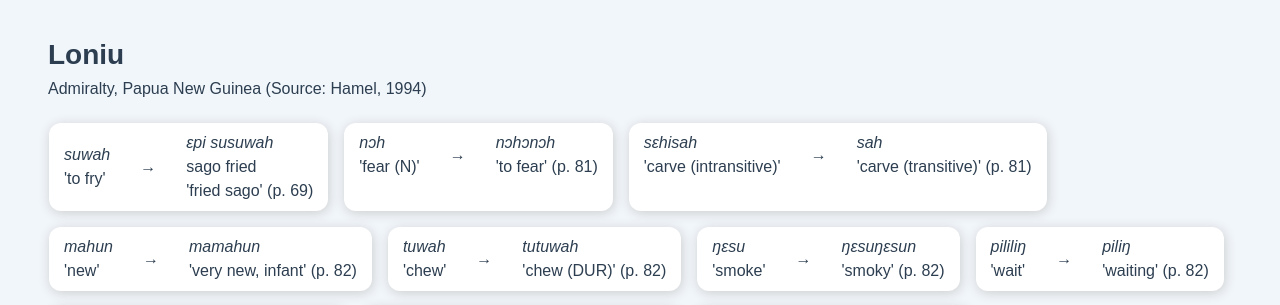
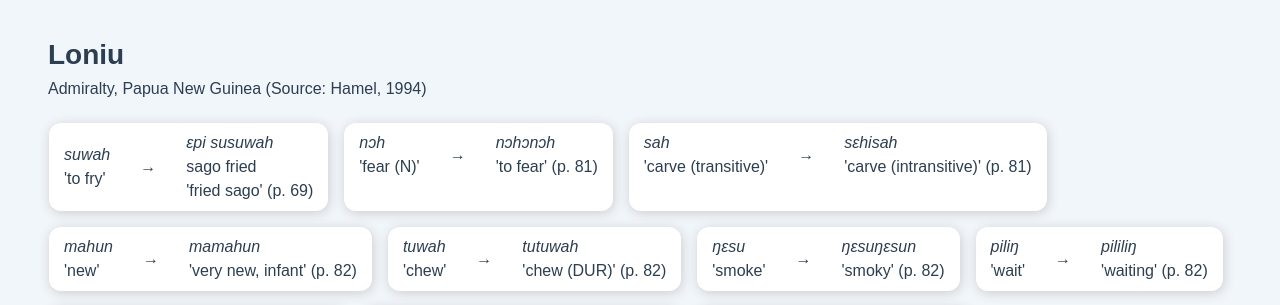
Before and after one commit to frankkulak/research-db, a Vue app: page / in a window 1280 px wide. Shown: the part 1440-1745 px from the top of the page. Built offline with nearby package versions, Linux system fonts and the light colour scheme.

Commit message:
Update ME, UG, WV, and LN data.

```diff
--- a/src/modules/Data.js
+++ b/src/modules/Data.js
@@ -1007,6 +1007,7 @@ export const OceanicLanguages = [
                     "noun",
                     "inflection",
                     "indefinite possession",
+                    "unique",
                     "total",
                     "verb",
                     "aspect",
@@ -1027,6 +1028,7 @@ export const OceanicLanguages = [
                     "color",
                     "noun",
                     "to adjective",
+                    "derivation",
                     "total",
                     "with affix"
                 ]
@@ -1193,6 +1195,7 @@ export const OceanicLanguages = [
                 tags: [
                     "verb",
                     "emphasis",
+                    "inflection",
                     "partial",
                     "initial",
                     "monosyllabic",
@@ -1212,7 +1215,6 @@ export const OceanicLanguages = [
                     "verb",
                     "to adverb",
                     "derivation",
-                    "temporal",
                     "partial",
                     "initial",
                     "monosyllabic"
@@ -1231,6 +1233,8 @@ export const OceanicLanguages = [
                 tags: [
                     "verb",
                     "intensity",
+                    "derivation",
+                    "to verb",
                     "partial",
                     "initial",
                     "monosyllabic"
@@ -1245,7 +1249,8 @@ export const OceanicLanguages = [
                 tags: [
                     "total",
                     "intensity",
-                    "verb"
+                    "verb",
+                    "inflection"
                 ]
             },
         ]
@@ -1351,13 +1356,13 @@ export const OceanicLanguages = [
                 ]
             },
             {
-                form: "sah",
-                gloss: "",
-                translation: "carve (transitive)",
-                control: {
-                    form: "sɛhisah",
-                    gloss: "",
-                    translation: "carve (intransitive)",
+                form: "sɛhisah",
+                gloss: "",
+                translation: "carve (intransitive)",
+                control: {
+                    form: "sah",
+                    gloss: "",
+                    translation: "carve (transitive)",
                 },
                 page: "81",
                 tags: [
@@ -1384,6 +1389,7 @@ export const OceanicLanguages = [
                     "adjective",
                     "derivation",
                     "to noun",
+                    "lexical",
                     "inflection",
                     "intensity",
                     "partial",
@@ -1430,11 +1436,11 @@ export const OceanicLanguages = [
                 ]
             },
             {
-                form: "piliŋ",
+                form: "pililiŋ",
                 gloss: "",
                 translation: "waiting",
                 control: {
-                    form: "pililiŋ",
+                    form: "piliŋ",
                     gloss: "",
                     translation: "wait",
                 },
@@ -1446,7 +1452,8 @@ export const OceanicLanguages = [
                     "progressive",
                     "partial",
                     "medial",
-                    "monosyllabic"
+                    "monosyllabic",
+                    "with affix"
                 ]
             },
             {
@@ -1462,7 +1469,7 @@ export const OceanicLanguages = [
                 tags: [
                     "noun",
                     "inflection",
-                    "plural",
+                    "number change",
                     "total",
                     "with affix"
                 ]
@@ -1480,6 +1487,7 @@ export const OceanicLanguages = [
                 tags: [
                     "noun",
                     "derivation",
+                    "lexical",
                     "to noun",
                     "partial",
                     "initial",
@@ -1495,6 +1503,7 @@ export const OceanicLanguages = [
                 tags: [
                     "adjective",
                     "intensity",
+                    "inflection",
                     "total"
                 ]
             },
```
